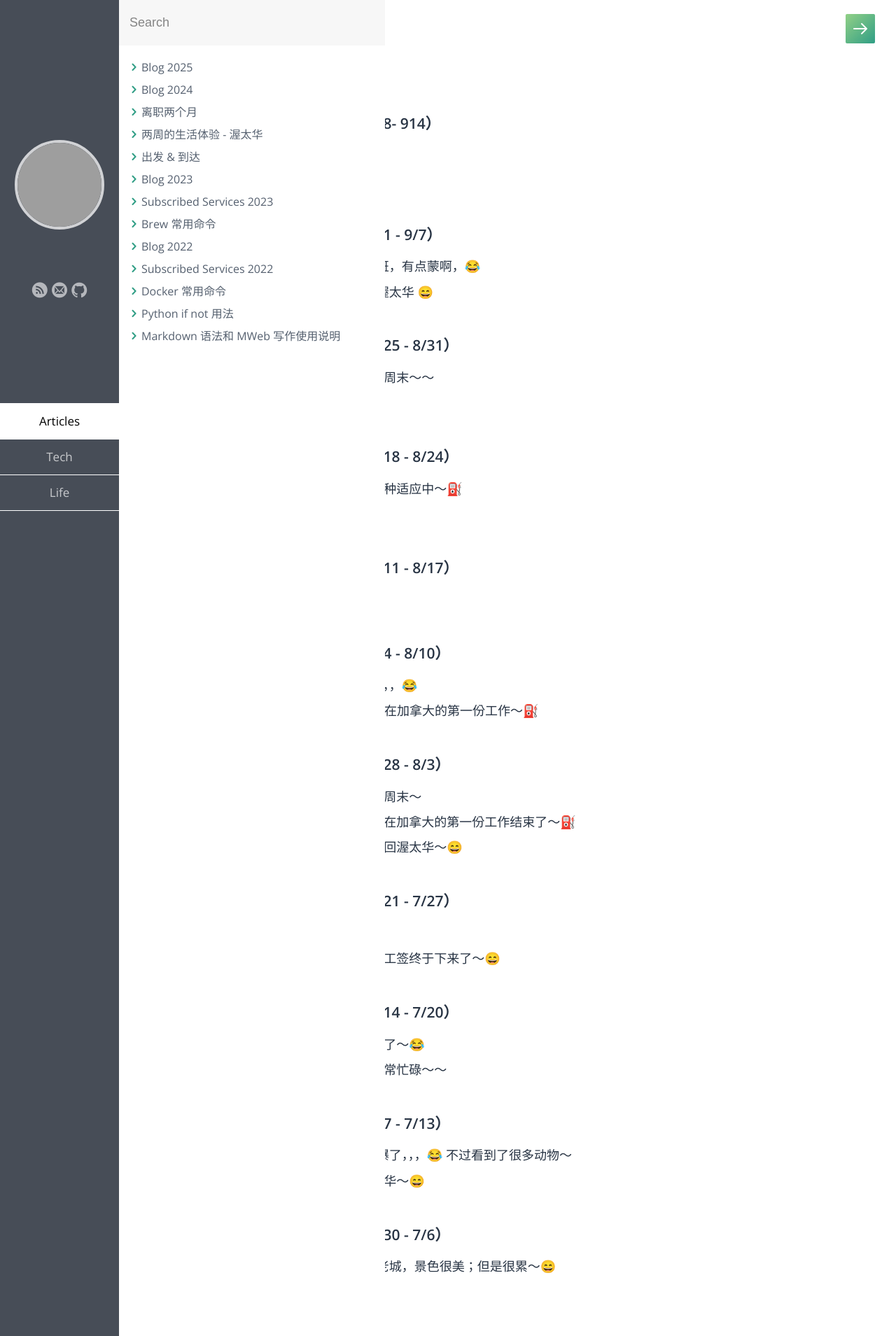
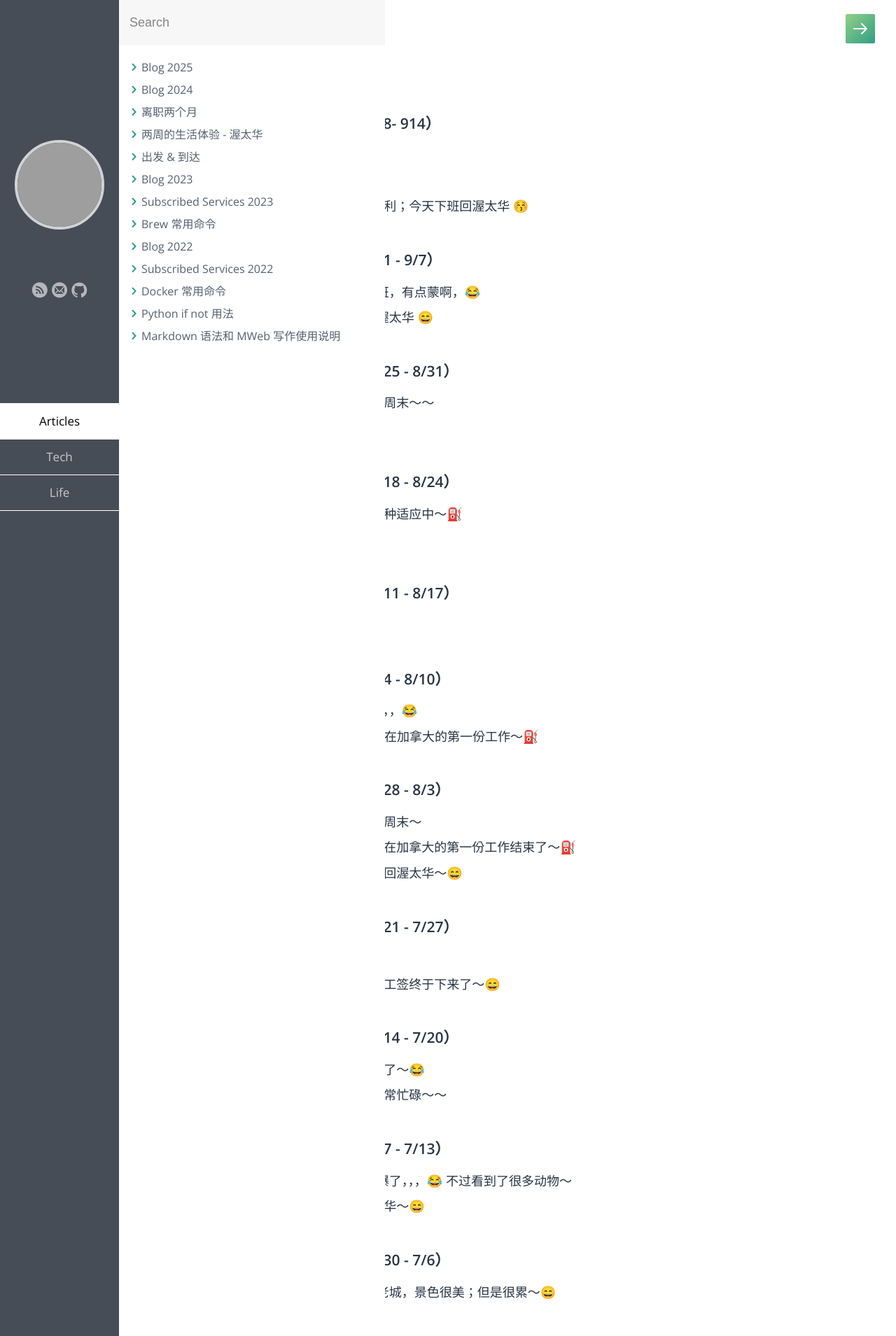
Before and after one commit to samxupeiran/samxupeiran.github.io, a Jekyll site: the page built from _posts/life/2025-01-02-my-blog.md, in a window 1280 px wide. Shown: the top 1909 px of the page at 70% size. Built offline with Jekyll 4.4.1, drawn with Linux system fonts in a browser that asks for light colours; some web fonts are replaced; some of the changed text lies outside the part shown; grey boxes are pictures that could not be loaded.

Commit message:
feat: add weekly blog 9/12

```diff
--- a/_posts/life/2025-01-02-my-blog.md
+++ b/_posts/life/2025-01-02-my-blog.md
@@ -9,6 +9,7 @@ tags: Blog
 - ### 2025 年 9 月 第 2 周（9/8- 914）
      - 9/8 最近忙到打转 😂
      - 9/9 忙忙忙呢啊 😄
+     - 9/12 周五了，期待一切顺利；今天下班回渥太华 😚
 
 - ### 2025 年 9 月 第 1 周（9/1 - 9/7）
      - 9/3 长周末回来的第二天班，有点蒙啊，😂
```
